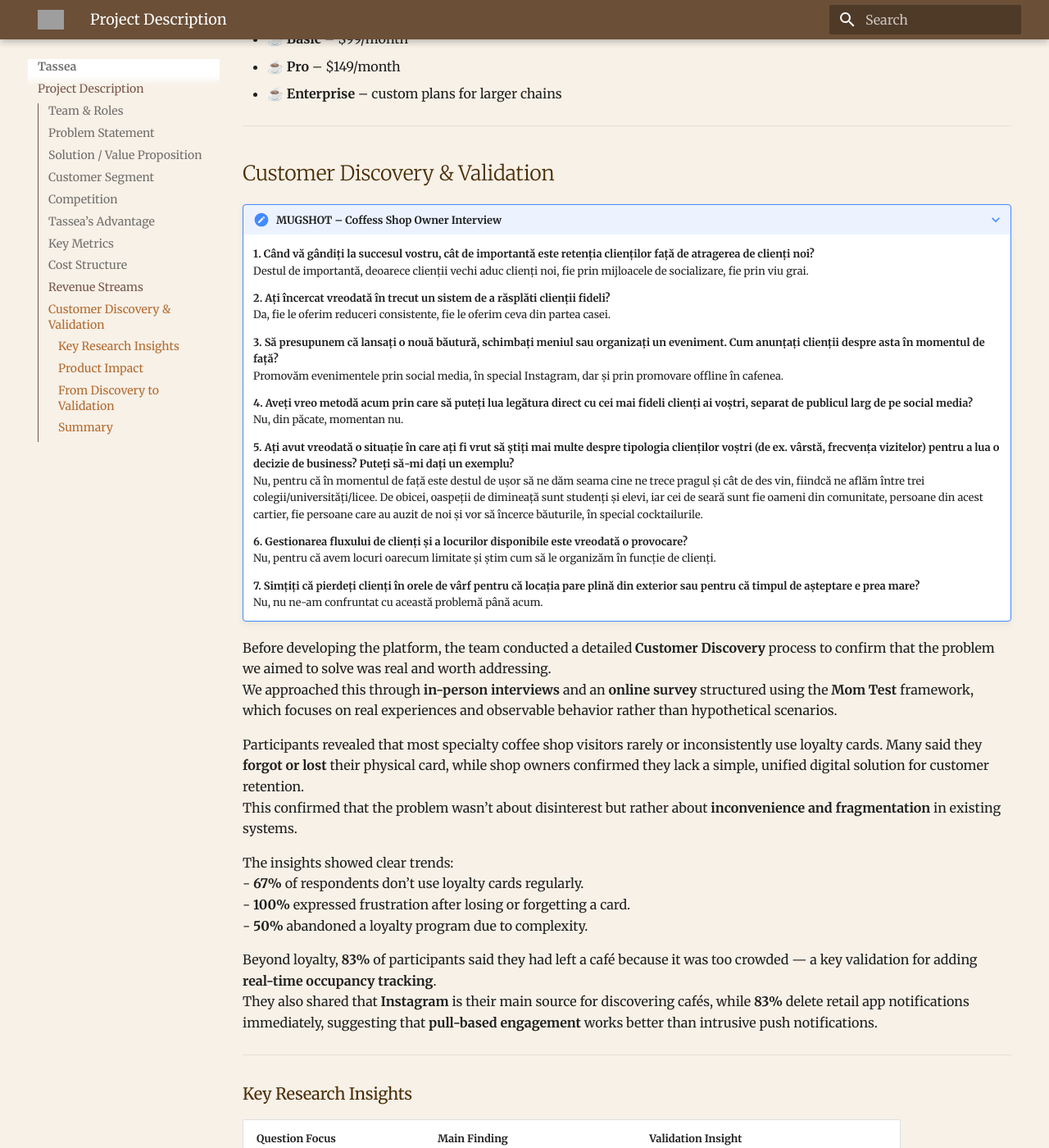
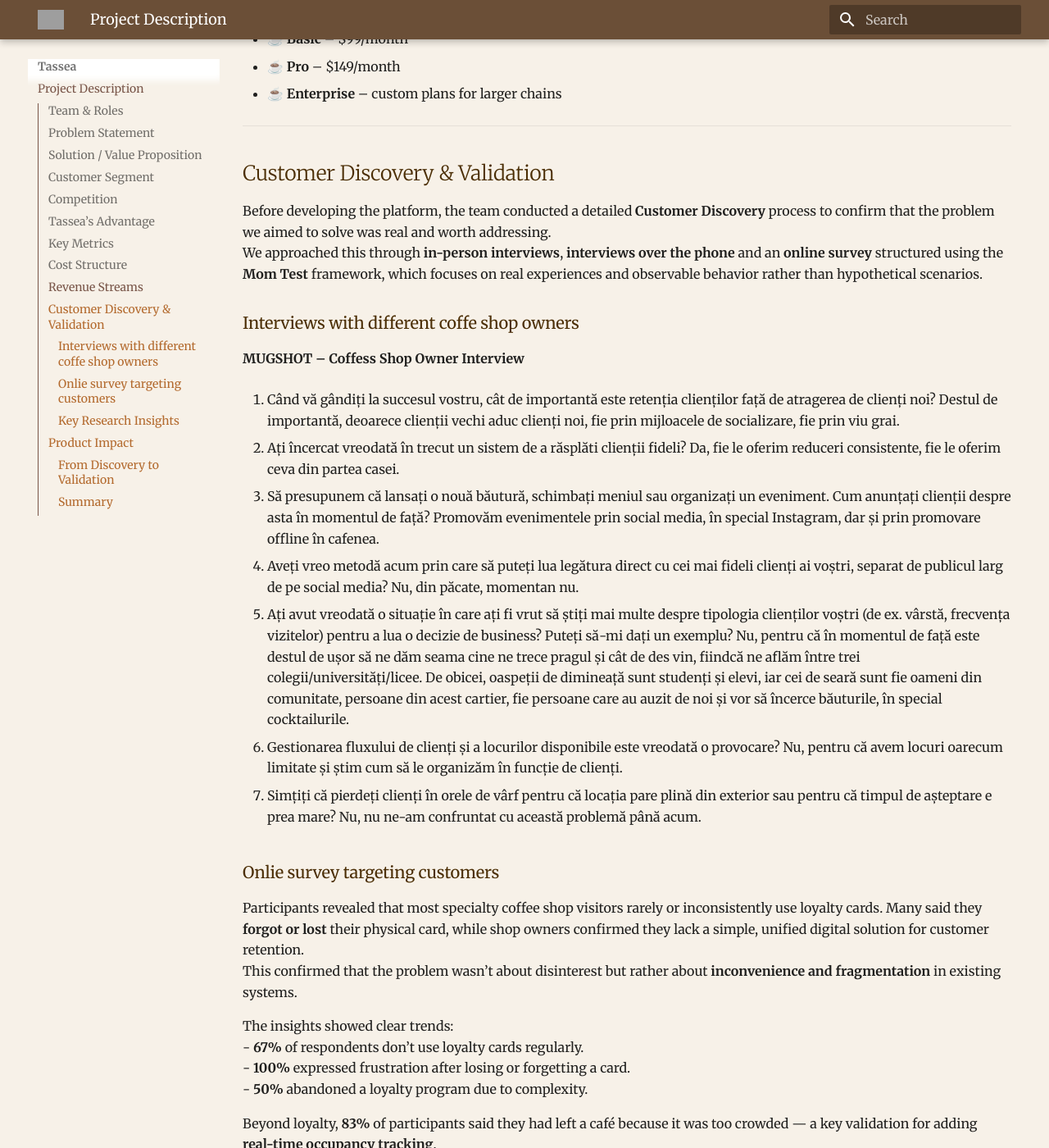
Before and after one commit to ana-almajanu/tassea, an MkDocs documentation site: the page built from docs/index.md, in a window 1280 px wide and 1400 px high, scrolled down 3558 px. Shown: the whole window at 82% size. Built offline with MkDocs 1.6.1 and Material for MkDocs 9.7.7, drawn with Linux system fonts in a browser that asks for light colours; grey boxes are pictures that could not be loaded.

Commit message:
added mugshot

```diff
--- a/docs/index.md
+++ b/docs/index.md
@@ -114,30 +114,35 @@ Tassea tracks and optimizes both customer and business performance indicators.
 
 ## Customer Discovery & Validation
 
-???+ note "MUGSHOT – Coffess Shop Owner Interview"
-    **1. Când vă gândiți la succesul vostru, cât de importantă este retenția clienților față de atragerea de clienți noi?**
-    Destul de importantă, deoarece clienții vechi aduc clienți noi, fie prin mijloacele de socializare, fie prin viu grai.
+Before developing the platform, the team conducted a detailed **Customer Discovery** process to confirm that the problem we aimed to solve was real and worth addressing.
+We approached this through **in-person interviews**, **interviews over the phone** and an **online survey** structured using the **Mom Test** framework, which focuses on real experiences and observable behavior rather than hypothetical scenarios.
 
-    **2. Ați încercat vreodată în trecut un sistem de a răsplăti clienții fideli?**
-    Da, fie le oferim reduceri consistente, fie le oferim ceva din partea casei.
+### Interviews with different coffe shop owners
 
-    **3. Să presupunem că lansați o nouă băutură, schimbați meniul sau organizați un eveniment. Cum anunțați clienții despre asta în momentul de față?**
-    Promovăm evenimentele prin social media, în special Instagram, dar și prin promovare offline în cafenea.
+**MUGSHOT – Coffess Shop Owner Interview**
 
-    **4. Aveți vreo metodă acum prin care să puteți lua legătura direct cu cei mai fideli clienți ai voștri, separat de publicul larg de pe social media?**
-    Nu, din păcate, momentan nu.
+1. Când vă gândiți la succesul vostru, cât de importantă este retenția clienților față de atragerea de clienți noi?
+Destul de importantă, deoarece clienții vechi aduc clienți noi, fie prin mijloacele de socializare, fie prin viu grai.
 
-    **5. Ați avut vreodată o situație în care ați fi vrut să știți mai multe despre tipologia clienților voștri (de ex. vârstă, frecvența vizitelor) pentru a lua o decizie de business? Puteți să-mi dați un exemplu?**
-    Nu, pentru că în momentul de față este destul de ușor să ne dăm seama cine ne trece pragul și cât de des vin, fiindcă ne aflăm între trei colegii/universități/licee. De obicei, oaspeții de dimineață sunt studenți și elevi, iar cei de seară sunt fie oameni din comunitate, persoane din acest cartier, fie persoane care au auzit de noi și vor să încerce băuturile, în special cocktailurile.
+2. Ați încercat vreodată în trecut un sistem de a răsplăti clienții fideli?
+Da, fie le oferim reduceri consistente, fie le oferim ceva din partea casei.
 
-    **6. Gestionarea fluxului de clienți și a locurilor disponibile este vreodată o provocare?**
-    Nu, pentru că avem locuri oarecum limitate și știm cum să le organizăm în funcție de clienți.
+3. Să presupunem că lansați o nouă băutură, schimbați meniul sau organizați un eveniment. Cum anunțați clienții despre asta în momentul de față?
+Promovăm evenimentele prin social media, în special Instagram, dar și prin promovare offline în cafenea.
 
-    **7. Simțiți că pierdeți clienți în orele de vârf pentru că locația pare plină din exterior sau pentru că timpul de așteptare e prea mare?**
-    Nu, nu ne-am confruntat cu această problemă până acum.
+4. Aveți vreo metodă acum prin care să puteți lua legătura direct cu cei mai fideli clienți ai voștri, separat de publicul larg de pe social media?
+Nu, din păcate, momentan nu.
 
-Before developing the platform, the team conducted a detailed **Customer Discovery** process to confirm that the problem we aimed to solve was real and worth addressing.
-We approached this through **in-person interviews** and an **online survey** structured using the **Mom Test** framework, which focuses on real experiences and observable behavior rather than hypothetical scenarios.
+5. Ați avut vreodată o situație în care ați fi vrut să știți mai multe despre tipologia clienților voștri (de ex. vârstă, frecvența vizitelor) pentru a lua o decizie de business? Puteți să-mi dați un exemplu?
+Nu, pentru că în momentul de față este destul de ușor să ne dăm seama cine ne trece pragul și cât de des vin, fiindcă ne aflăm între trei colegii/universități/licee. De obicei, oaspeții de dimineață sunt studenți și elevi, iar cei de seară sunt fie oameni din comunitate, persoane din acest cartier, fie persoane care au auzit de noi și vor să încerce băuturile, în special cocktailurile.
+
+6. Gestionarea fluxului de clienți și a locurilor disponibile este vreodată o provocare?
+Nu, pentru că avem locuri oarecum limitate și știm cum să le organizăm în funcție de clienți.
+
+7. Simțiți că pierdeți clienți în orele de vârf pentru că locația pare plină din exterior sau pentru că timpul de așteptare e prea mare?
+Nu, nu ne-am confruntat cu această problemă până acum.
+
+### Onlie survey targeting customers
 
 Participants revealed that most specialty coffee shop visitors rarely or inconsistently use loyalty cards. Many said they **forgot or lost** their physical card, while shop owners confirmed they lack a simple, unified digital solution for customer retention.
 This confirmed that the problem wasn’t about disinterest but rather about **inconvenience and fragmentation** in existing systems.
@@ -167,7 +172,7 @@ They also shared that **Instagram** is their main source for discovering cafés,
 
 ---
 
-### Product Impact
+## Product Impact
 
 | Research Insight | Design Decision |
 |------------------|----------------|
```
